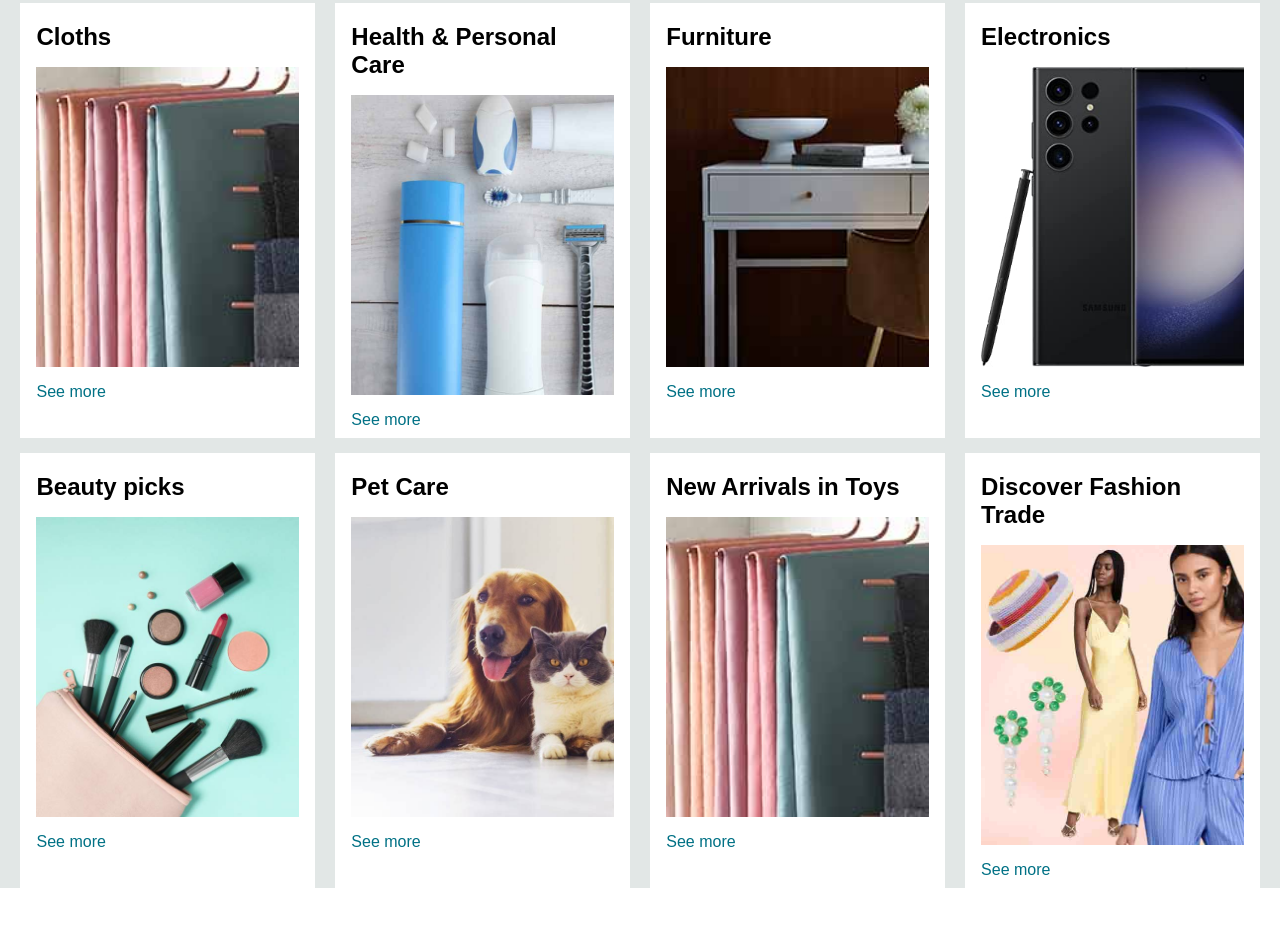
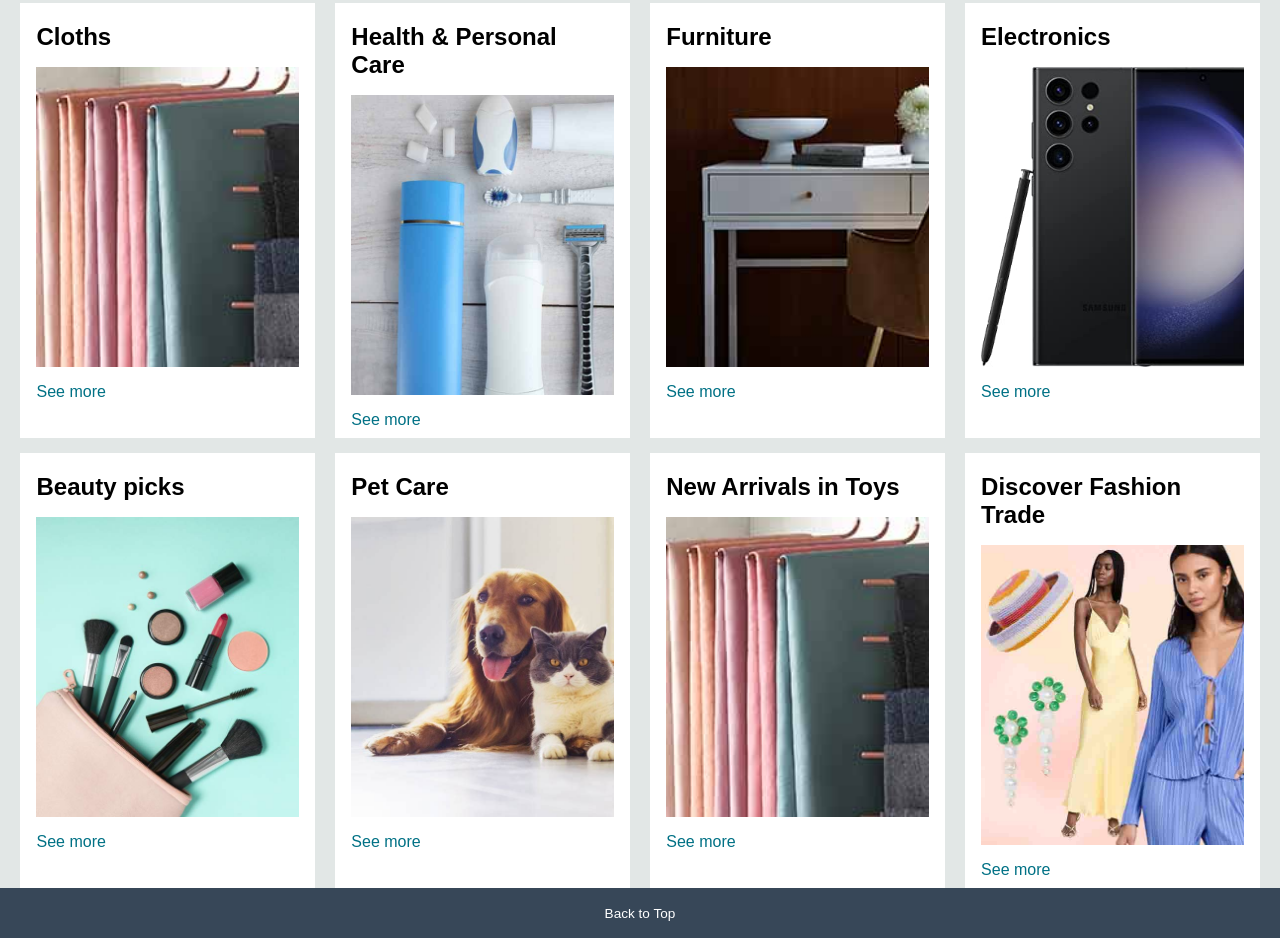
Before and after one commit to faiz-webdev/html-css-amazon.com-clone, a plain HTML site: page index.html in a window 1280 px wide. Shown: the part 462-1400 px from the top of the page. Before the commit the page ends 1350 px from the top, so only its background shows below. Drawn offline with Linux system fonts and the light colour scheme.

Commit message:
13. back to top footer panel added

```diff
--- a/index.html
+++ b/index.html
@@ -164,5 +164,11 @@
         </div>
       </div>
     </div>
+
+    <footer>
+        <div class="foot-panel1">
+            Back to Top
+        </div>
+    </footer>
   </body>
 </html>
--- a/style.css
+++ b/style.css
@@ -195,3 +195,13 @@ span {
 .box-content p {
     color: #007185;
 }
+
+.foot-panel1{
+    background-color: #374758;
+    color: white;
+    height: 50px;
+    display: flex;
+    justify-content: center;
+    align-items: center;
+    font-size: 0.85rem;
+}
```
